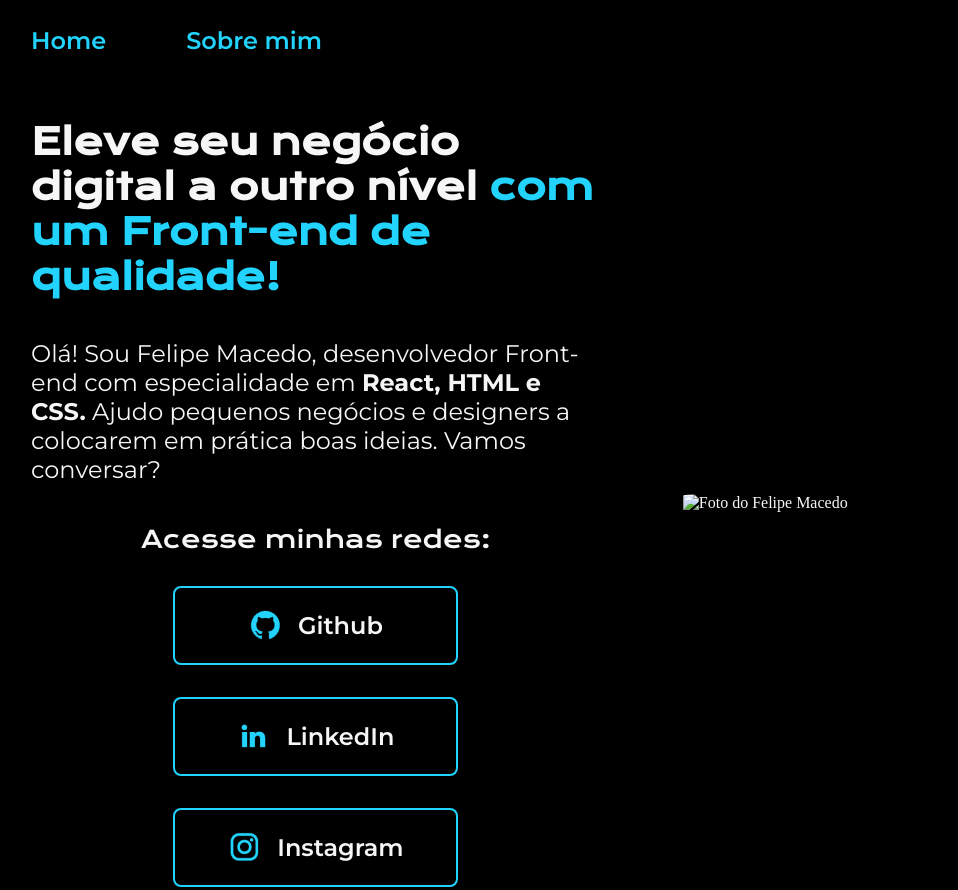
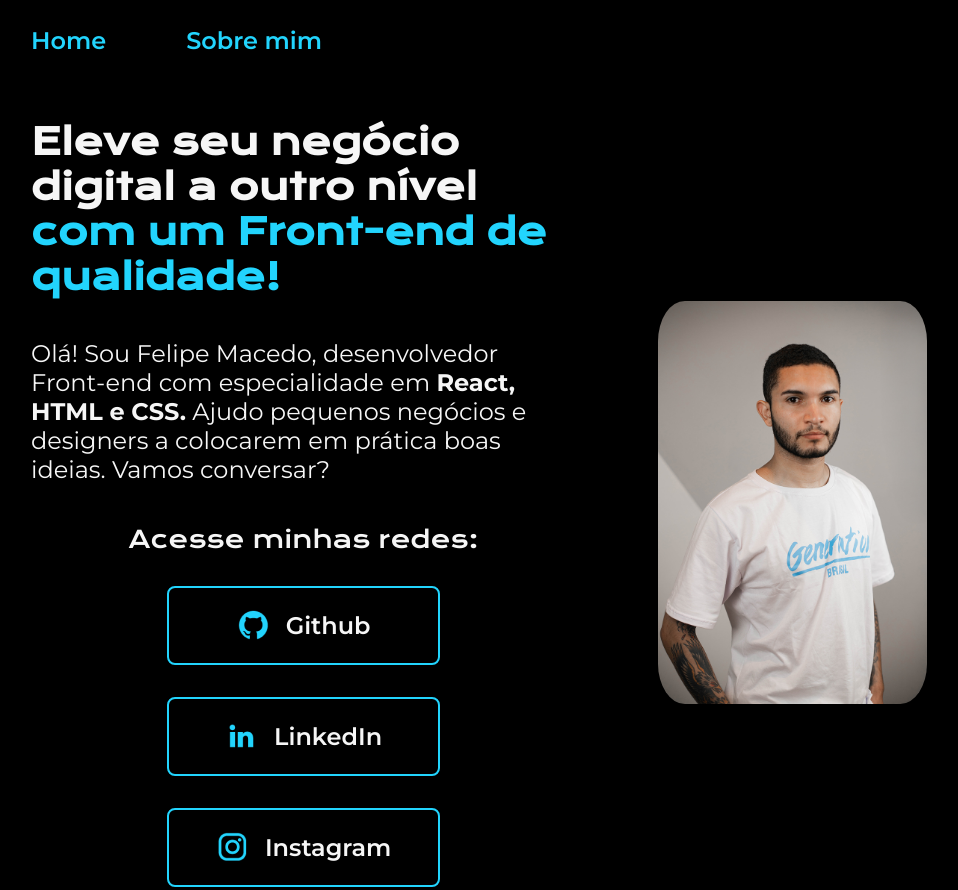
Before and after one commit to FehMacedo10/projeto_portfolio_2.0, a plain HTML site: page index.html in a window 1280 px wide. Shown: the top 890 px of the page, without its empty margins (161-1119 px from the left). Drawn offline with nearby package versions, Linux system fonts and the light colour scheme; the site is published under a folder, as on GitHub Pages, so addresses that start at the root find nothing.

Commit message:
✨fix: Corrigir caminho da imagem de perfil no arquivo index.html

```diff
--- a/index.html
+++ b/index.html
@@ -41,7 +41,7 @@
         </a>
       </div>
     </section>
-    <img class="apresentacao__foto-perfil" src="/assets/Felipe Macedo.jpg" alt="Foto do Felipe Macedo">
+    <img class="apresentacao__foto-perfil" src="./assets/Felipe Macedo.jpg" alt="Foto do Felipe Macedo">
   </main>
   <footer class="rodape">
     <p>Desenvolvido por Felipe Macedo.</p>
```
